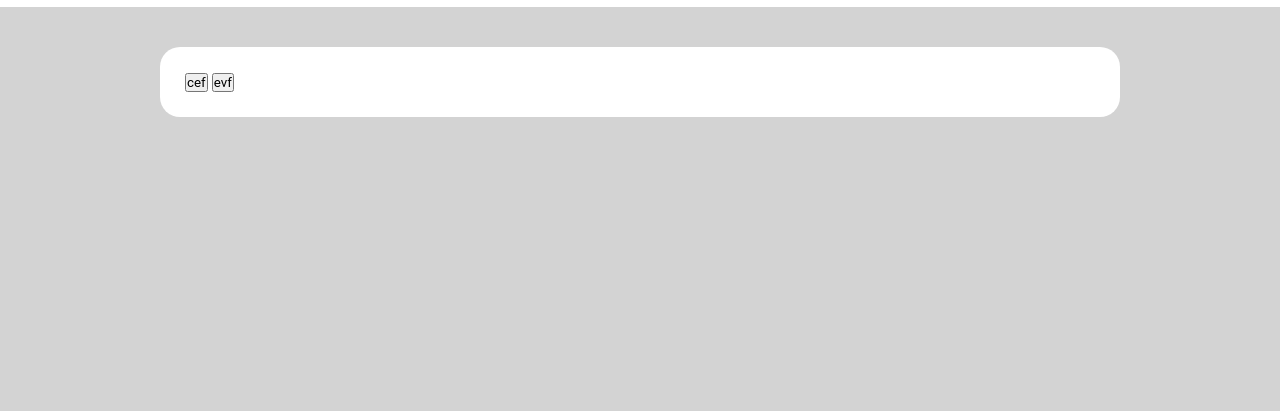
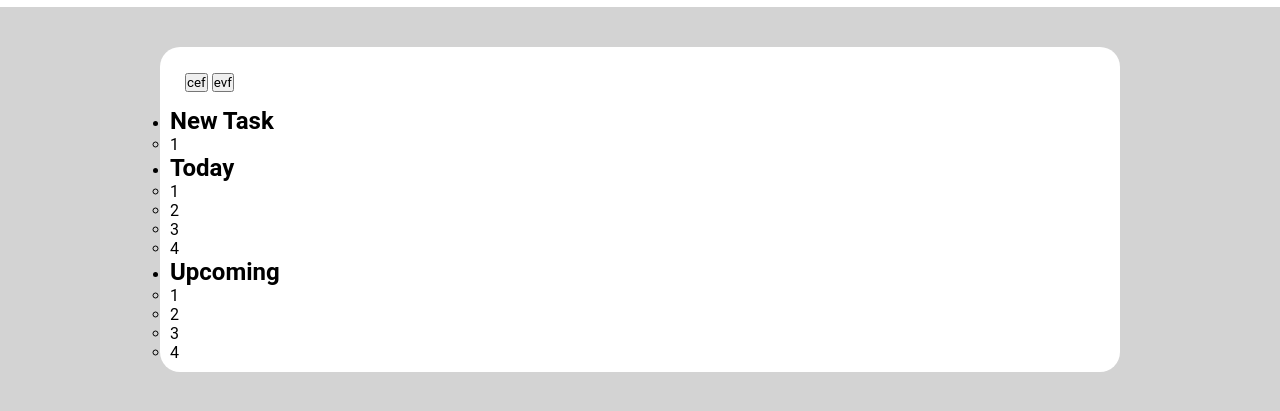
Before and after one commit to StefanoDellamore/html-css-toboolist, a plain HTML site: page index.html in a window 1280 px wide. Shown: the part 67-478 px from the top of the page. Drawn offline with Linux system fonts and the light colour scheme; a web font is replaced by a local one.

Commit message:
Impostazione lista

```diff
--- a/index.html
+++ b/index.html
@@ -27,6 +27,61 @@
                         <button type="button">cef</button>
                         <button type="button">evf</button>
                     </nav>
+                    <ul>
+                        <li>
+                            <h2>
+                                New Task
+                            </h2>
+
+                            <ul>
+                                <li>
+                                    1
+                                </li>
+                            </ul>
+                        </li>
+
+                        <li>
+                            <h2>
+                                Today
+                            </h2>
+
+                            <ul>
+                                <li>
+                                    1
+                                </li>
+                                <li>
+                                    2
+                                </li>
+                                <li>
+                                    3
+                                </li>
+                                <li>
+                                    4
+                                </li>
+                            </ul>
+                        </li>
+
+                        <li>
+                            <h2>
+                                Upcoming
+                            </h2>
+
+                            <ul>
+                                <li>
+                                    1
+                                </li>
+                                <li>
+                                    2
+                                </li>
+                                <li>
+                                    3
+                                </li>
+                                <li>
+                                    4
+                                </li>
+                            </ul>
+                        </li>
+                    </ul>
 
                 </div>
             </div>
--- a/style.css
+++ b/style.css
@@ -26,6 +26,8 @@ header {
     margin-bottom: 40px;
 }
 
+/* Container*/
+
 .container {
     width: 75%;
     margin: 0 auto;
```
